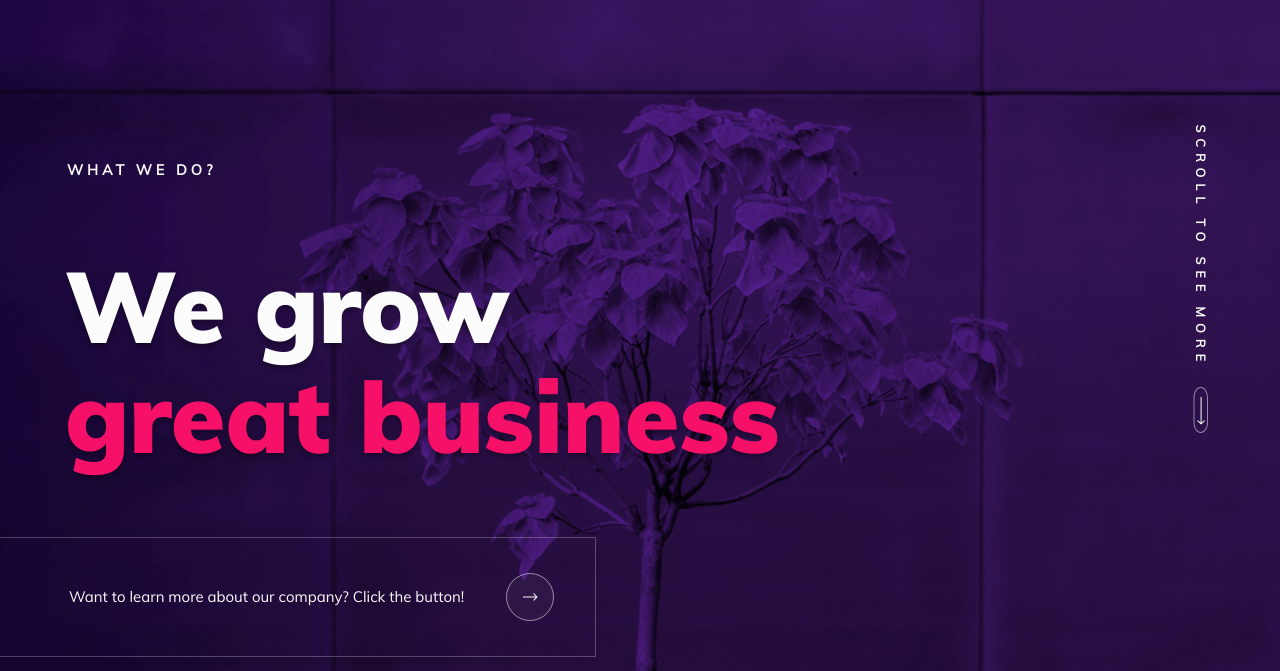
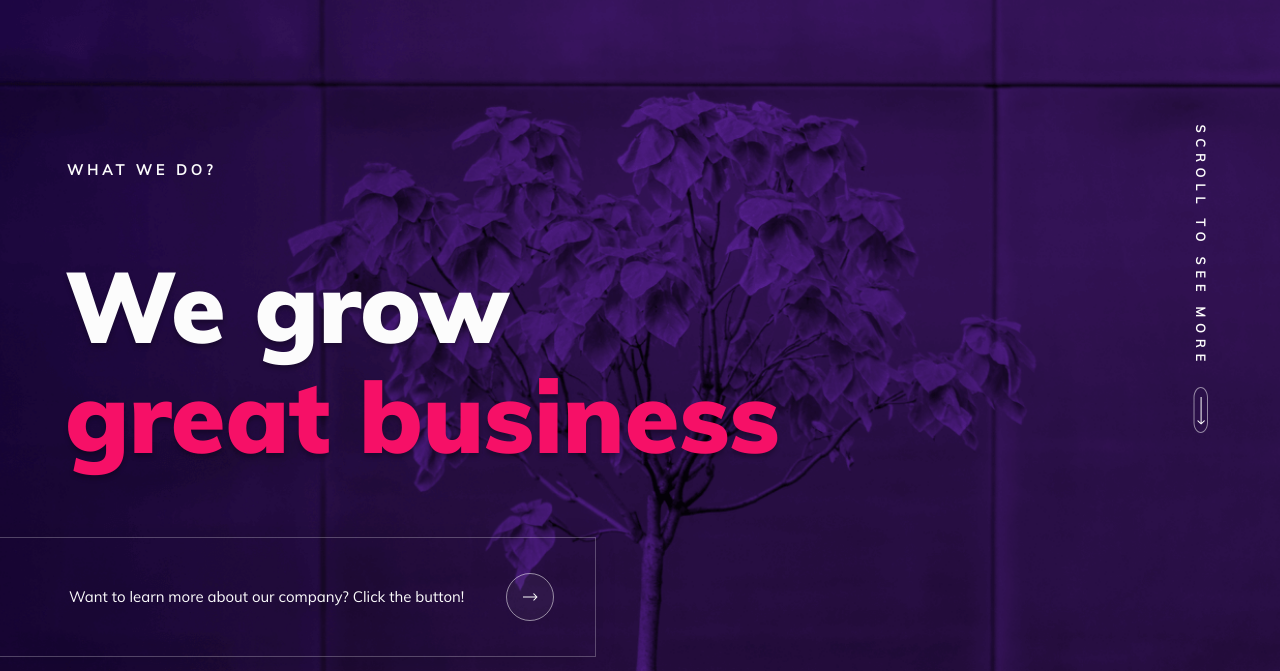
Before and after one commit to bfgoodman756/Lopper, a plain HTML site: page index.html in a window 1280 px wide. Shown: the part 129-800 px from the top of the page. Drawn offline with Linux system fonts and the light colour scheme; a web font is replaced by a local one.

Commit message:
Add files via upload

```diff
--- a/css/main.css
+++ b/css/main.css
@@ -149,7 +149,10 @@ h6 {
   height: 100%;
   padding: 0 0 72px;
   overflow: hidden;
-  background: url("../images/header_background.png") no-repeat center; }
+  background-image: url("../images/header_background.png");
+  background-size: cover;
+  background-repeat: no-repeat;
+  background-position: center center; }
   @media only screen and (min-width: 1440px) {
     .header {
       background-repeat: repeat; } }
@@ -344,7 +347,7 @@ h6 {
 .header__bottom_big-button {
   position: relative;
   display: flex;
-  right: 182px; }
+  right: 682px; }
   @media only screen and (max-width: 768px) {
     .header__bottom_big-button {
       margin-top: 40px; } }
@@ -358,7 +361,7 @@ h6 {
     font-family: "Muli Regular", sans-serif;
     display: flex;
     align-items: center;
-    padding: 20px 26px 20px 183px;
+    padding: 20px 26px 20px 683px;
     text-decoration: none;
     color: #fcfcfc;
     border: 1px solid rgba(255, 255, 255, 0.25);
```
